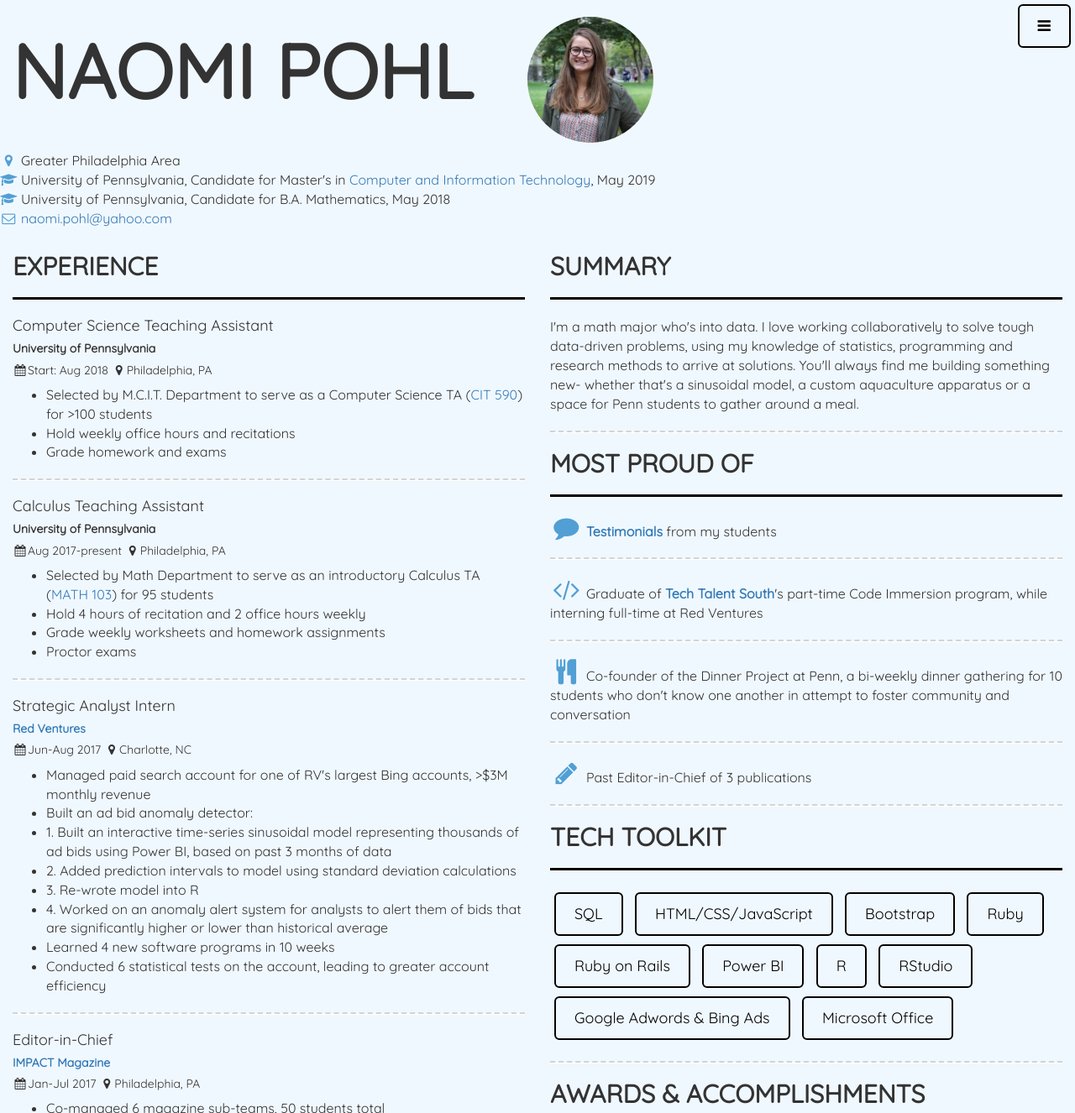
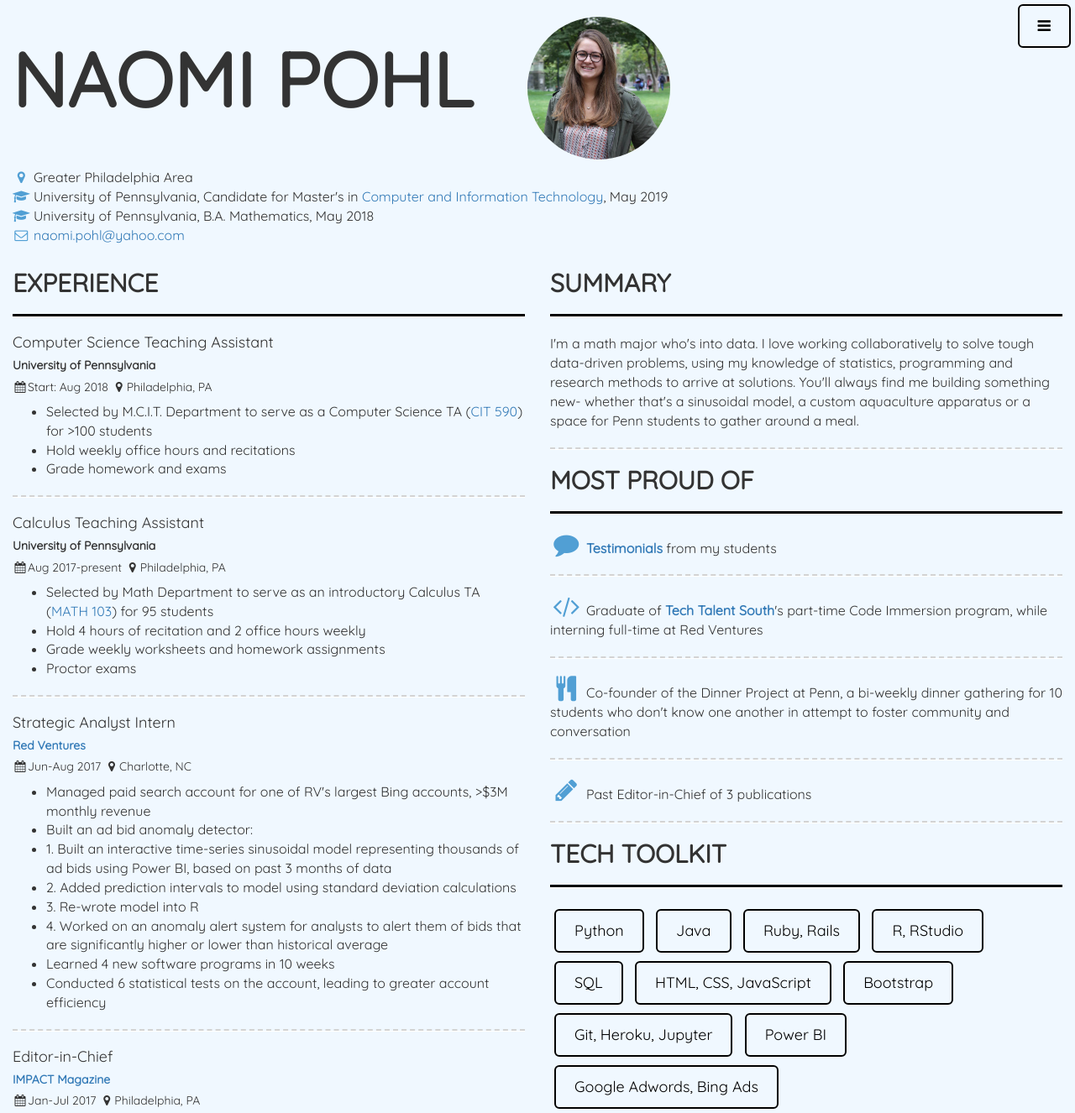
Before and after one commit to naomipohl/personalsite, a plain HTML site: page cv.html in a window 1280 px wide. Shown: the top 1326 px of the page at 84% size. Drawn offline with Linux system fonts and the light colour scheme.

Commit message:
update cv page

```diff
--- a/cv.html
+++ b/cv.html
@@ -64,7 +64,7 @@
 <div class="container">
     <div class='row'>
         <div class="resume_head">
-            <h1 class="resume_head">NAOMI POHL <img class="img-circle" src="img/impact.jpg" style="height:150px; width:150px; margin-left:40px;"></h1>
+            <h1 class="resume_head">NAOMI POHL <img class="img-circle" src="img/impact.jpg" style="height:170px; width:170px; margin-left:40px;"></h1>
         </div>
     </div>
 </div>
@@ -74,10 +74,10 @@
     <div class="text-left">
             <div class="row">
                 <div class="col-lg-12" class="resume_head">
-                    <ul class="list-unstyled">
+                    <ul class="list-unstyled" style="padding-left:15px;">
                         <li><i class="fa fa-map-marker fa-fw" style="color:#519FD4"></i> Greater Philadelphia Area</li>
                          <li><i class="fa fa-mortar-board fa-fw" style="color:#519FD4"></i> University of Pennsylvania, Candidate for Master's in <a href="http://www.cis.upenn.edu/prospective-students/graduate/mcit.php", target="_blank">Computer and Information Technology</a>, May 2019</li>
-                        <li><i class="fa fa-mortar-board fa-fw" style="color:#519FD4"></i> University of Pennsylvania, Candidate for B.A. Mathematics, May 2018</li>
+                        <li><i class="fa fa-mortar-board fa-fw" style="color:#519FD4"></i> University of Pennsylvania, B.A. Mathematics, May 2018</li>
                         <li><i class="fa fa-envelope-o fa-fw" style="color:#519FD4"></i> <a href="mailto:naomi.pohl@yahoo.com">naomi.pohl@yahoo.com</a>
                         </li>
                     </ul>
@@ -234,16 +234,16 @@
                     </ul>
                 <h2><strong>TECH TOOLKIT</strong></h2>
                     <hr class="large">
+                        <div class="btn btn-dark btn-lg" style="display:inline-block; margin:5px;">Python</div>
+                        <div class="btn btn-dark btn-lg" style="display:inline-block; margin:5px;">Java</div>
+                        <div class="btn btn-dark btn-lg" style="display:inline-block; margin:5px">Ruby, Rails</div>
+                        <div class="btn btn-dark btn-lg" style="display:inline-block; margin:5px">R, RStudio</div>
                         <div class="btn btn-dark btn-lg" style="display:inline-block; margin:5px">SQL</div>
-                        <div class="btn btn-dark btn-lg" style="display:inline-block; margin:5px;">HTML/CSS/JavaScript</div>
+                         <div class="btn btn-dark btn-lg" style="display:inline-block; margin:5px;">HTML, CSS, JavaScript</div>
                         <div class="btn btn-dark btn-lg" style="display:inline-block; margin:5px">Bootstrap</div>
-                        <div class="btn btn-dark btn-lg" style="display:inline-block; margin:5px">Ruby</div>
-                        <div class="btn btn-dark btn-lg" style="display:inline-block; margin:5px">Ruby on Rails</div>
+                        <div class="btn btn-dark btn-lg" style="display:inline-block; margin:5px">Git, Heroku, Jupyter</div>
                         <div class="btn btn-dark btn-lg" style="display:inline-block; margin:5px">Power BI</div>
-                        <div class="btn btn-dark btn-lg" style="display:inline-block; margin:5px">R</div>
-                         <div class="btn btn-dark btn-lg" style="display:inline-block; margin:5px">RStudio</div>
-                        <div class="btn btn-dark btn-lg" style="display:inline-block; margin:5px">Google Adwords &amp; Bing Ads</div>
-                        <div class="btn btn-dark btn-lg" style="display:inline-block; margin:5px;">Microsoft Office</div>
+                        <div class="btn btn-dark btn-lg" style="display:inline-block; margin:5px">Google Adwords, Bing Ads</div>
                 <hr class="dashed">
                 <h2><strong>AWARDS &amp; ACCOMPLISHMENTS</strong></h2>
                     <hr class="large">
```
